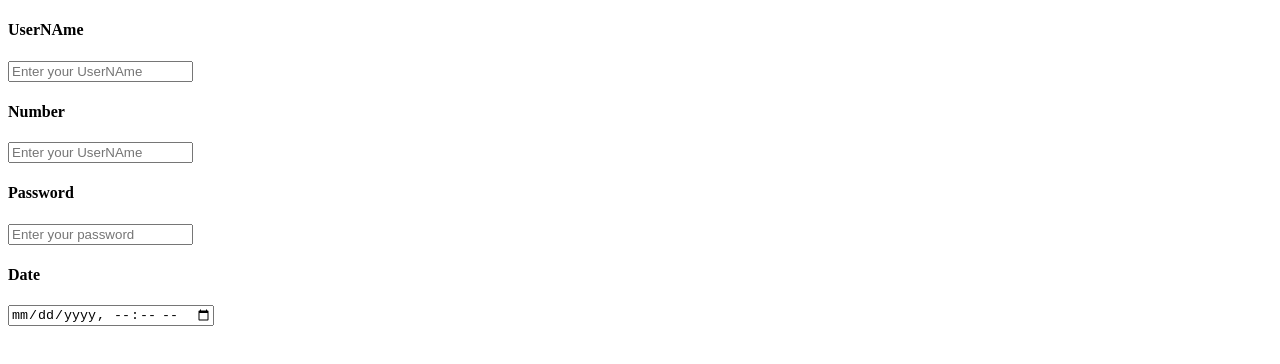
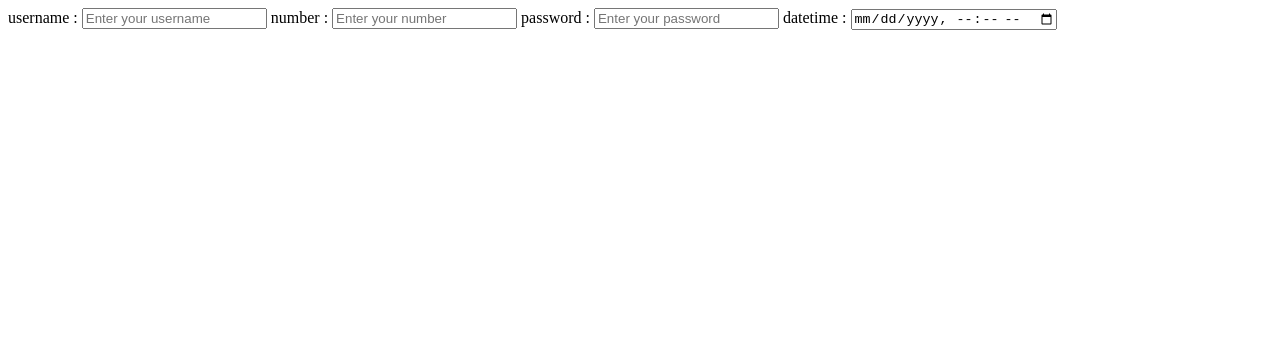
Before and after one commit to Tarunroy20/form-html, a plain HTML site: page index.html in a window 1280 px wide. Drawn offline with Linux system fonts and the light colour scheme.

Commit message:
Again Add label image

```diff
--- a/index.html
+++ b/index.html
@@ -8,24 +8,18 @@
   <body>
     <form action="">
       <!-- input type action -->
-      <label>
-        <h4>UserNAme</h4>
-        <input type="text" placeholder="Enter your UserNAme" />
-      </label>
 
-      <label>
-        <h4>Number</h4>
-        <input type="number" placeholder="Enter your UserNAme" />
-      </label>
+      <label for="username"> username :</label>
+      <input type="text" placeholder="Enter your username" id="username" />
 
-      <label>
-        <h4>Password</h4>
-        <input type="password" placeholder="Enter your password" />
-      </label>
-      <label>
-        <h4>Date</h4>
-        <input type="datetime-local" />
-      </label>
+      <label for="number"> number :</label>
+      <input type="number" placeholder="Enter your number" id="number" />
+
+      <label for="password"> password :</label>
+      <input type="password" placeholder="Enter your password" id="password" />
+
+      <label for="datetime"> datetime :</label>
+      <input type="datetime-local" id="datetime" />
 
       <!-- input type action -->
 
```
Also changed, not shown: label in html.png (deleted), label tag in html ss1.png (added).
